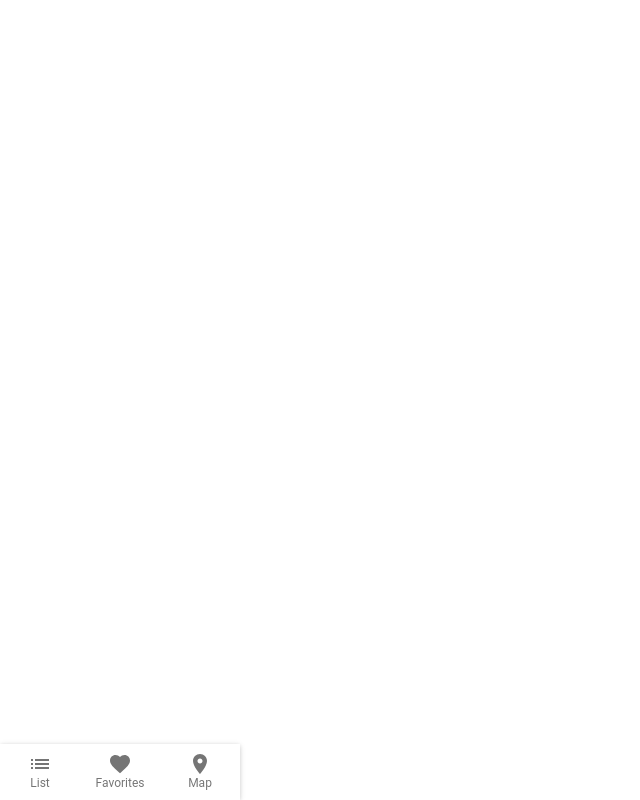
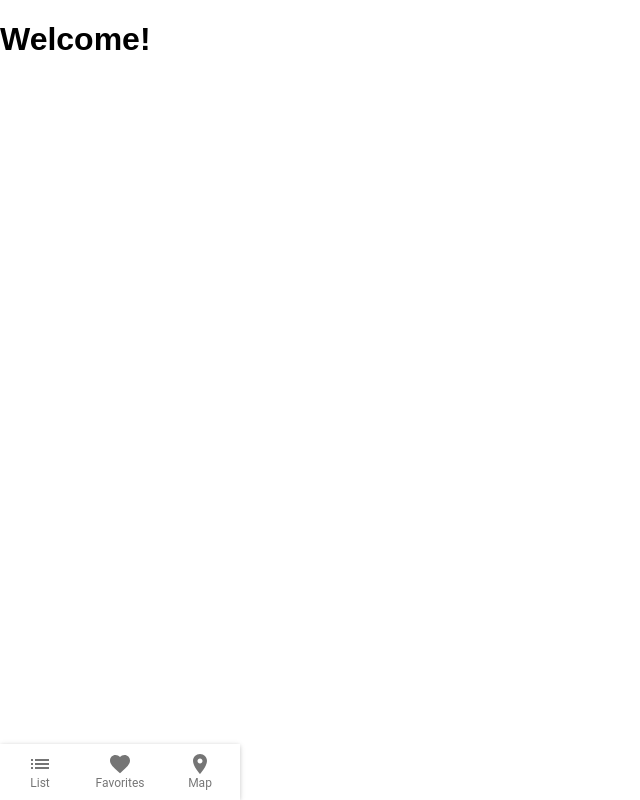
Before and after one commit to march93/Fountain, a React (Create React App) app: page / in a window 1280 px wide. Shown: the whole page, without its empty margins (0-640 px from the left). Built offline with nearby package versions, Linux system fonts and the light colour scheme.

Commit message:
Add placeholder content for root path

```diff
--- a/src/App.js
+++ b/src/App.js
@@ -49,6 +49,9 @@ class App extends Component {
         return (
         <Router>
           <div>
+            <Route exact path="/" render={() => (
+              <h1>Welcome!</h1>
+            )}/>
             <Route path="/list" component={List}/>
             <Route path="/Favorites" component={Favorites}/>
             <Route path="/Map" component={Map}/>
```
Also changed, not shown: 1 other file (tests, documents, lock files or other folders).
